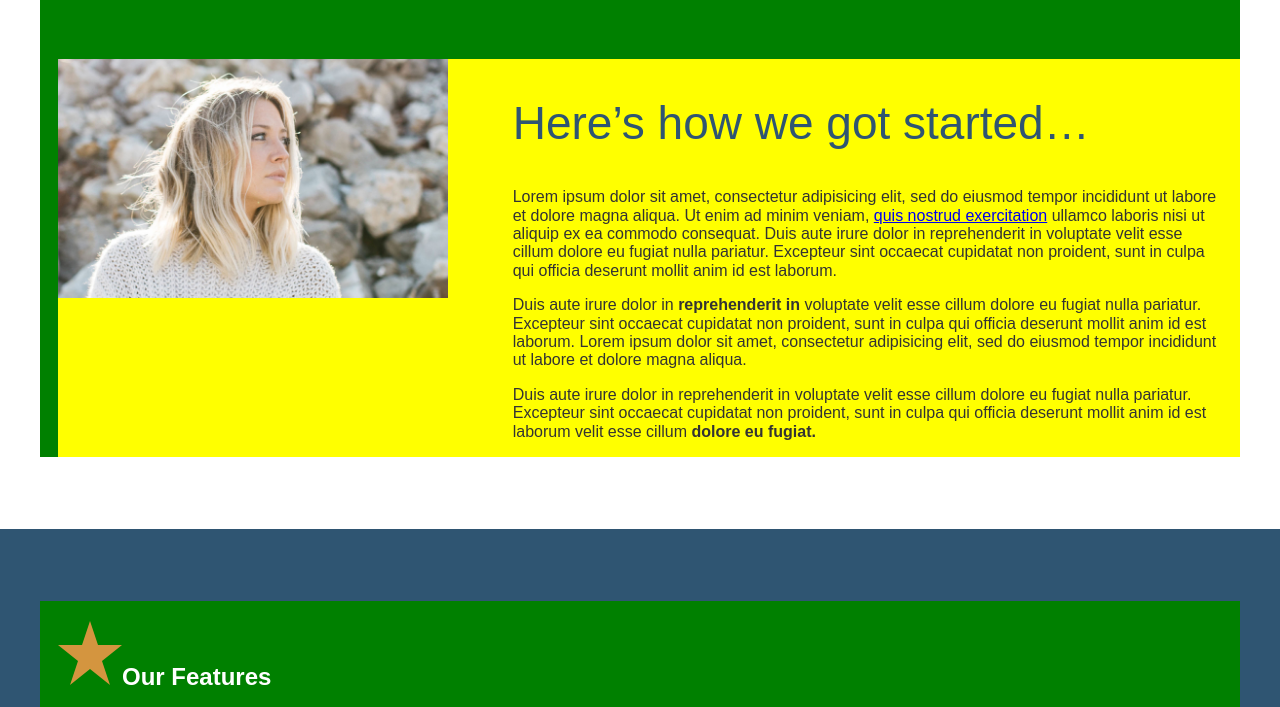
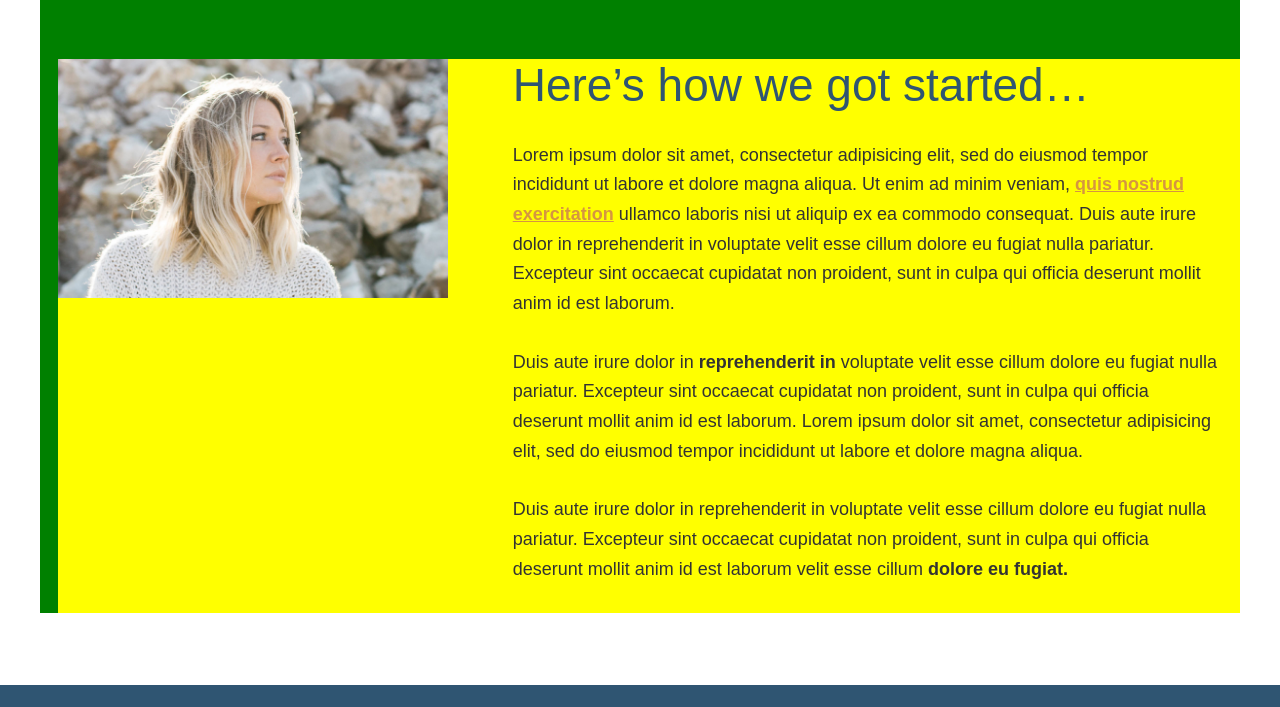
Before and after one commit to Cnfc/travel-site, a website: page app/index.html in a window 1280 px wide. Shown: the part 1469-2176 px from the top of the page. Drawn offline with Linux system fonts and the light colour scheme.

Commit message:
second part done geneting

```diff
--- a/app/assets/styles/base/_global.css
+++ b/app/assets/styles/base/_global.css
@@ -12,3 +12,7 @@ img {
 * {
   box-sizing: border-box;
 }
+
+a {
+  color: $mainOrange;
+}
--- /dev/null
+++ b/app/assets/styles/modules/_generic-content-container.css
@@ -0,0 +1,16 @@
+.generic-content-container {
+
+  p {
+    line-height: 1.65;
+    margin: 1.8rem 0;
+
+    @mixin atSmall {
+      font-size: 1.125rem;
+    }
+  }
+
+  p a {
+    font-weight: 700;
+
+  }
+}
--- a/app/assets/styles/modules/_headline.css
+++ b/app/assets/styles/modules/_headline.css
@@ -41,6 +41,10 @@ font-size: 1.9rem;
   &--b-margin-large {
     margin-bottom: 1.6em;
   }
+
+  &--no-t-margin {
+    margin: 0;
+  }
 }
 
 
--- a/app/assets/styles/styles.css
+++ b/app/assets/styles/styles.css
@@ -1,10 +1,11 @@
 @import "normalize.css";
-@import "base/_global";
 @import "base/_variables";
 @import "base/_mixins";
+@import "base/_global";
 @import "modules/_large-hero";
 @import "modules/_btn";
 @import "modules/_wrapper";
 @import "modules/_page-section";
 @import "modules/_headline";
 @import "modules/_row";
+@import "modules/_generic-content-container";
--- a/app/index.html
+++ b/app/index.html
@@ -48,7 +48,7 @@
       </div>
 
       <div class="row row--gutters">
-        <div class="row__medium-4 row__medium-4--larger">
+        <div class="row__medium-4 row__medium-4--larger row__b-margin-medium">
           <picture>
             <sourse sizes="404px" srcset="assets/images/out-start-i.jpg 404w, assets/images/out-start-hi-dpi.jpg 808w" media="(min-width: 1020px)">
             <sourse sizes="320px" srcset="assets/images/out-start-portait.jpg 382, assets/images/out-start-portait-hi-dpi.jpg 764w" media="(min-width: 800px)">
@@ -57,11 +57,14 @@
         </div>
 
         <div class="row__medium-8 row__medium-8--smaller">
-          <h2 class="headline headline--no-t-margin">Here&rsquo;s how we got started&hellip;</h2>
-          <p>Lorem ipsum dolor sit amet, consectetur adipisicing elit, sed do eiusmod tempor incididunt ut labore et dolore magna aliqua. Ut enim ad minim veniam, <a href="#">quis nostrud exercitation</a> ullamco laboris nisi ut aliquip ex ea commodo consequat. Duis aute irure dolor in reprehenderit in voluptate velit esse cillum dolore eu fugiat nulla pariatur. Excepteur sint occaecat cupidatat non proident, sunt in culpa qui officia deserunt mollit anim id est laborum.</p>
-          <p>Duis aute irure dolor in <strong>reprehenderit in</strong> voluptate velit esse cillum dolore eu fugiat nulla pariatur. Excepteur sint occaecat cupidatat non proident, sunt in culpa qui officia deserunt mollit anim id est laborum. Lorem ipsum dolor sit amet, consectetur adipisicing elit, sed do eiusmod tempor incididunt ut labore et dolore magna aliqua.</p>
-          <p>Duis aute irure dolor in reprehenderit in voluptate velit esse cillum dolore eu fugiat nulla pariatur. Excepteur sint occaecat cupidatat non proident, sunt in culpa qui officia deserunt mollit anim id est laborum velit esse cillum <strong>dolore eu fugiat.</strong></p>
+          <div class="generic-content-container">
+            <h2 class="headline headline--no-t-margin">Here&rsquo;s how we got started&hellip;</h2>
+            <p>Lorem ipsum dolor sit amet, consectetur adipisicing elit, sed do eiusmod tempor incididunt ut labore et dolore magna aliqua. Ut enim ad minim veniam, <a href="#">quis nostrud exercitation</a> ullamco laboris nisi ut aliquip ex ea commodo consequat. Duis aute irure dolor in reprehenderit in voluptate velit esse cillum dolore eu fugiat nulla pariatur. Excepteur sint occaecat cupidatat non proident, sunt in culpa qui officia deserunt mollit anim id est laborum.</p>
+            <p>Duis aute irure dolor in <strong>reprehenderit in</strong> voluptate velit esse cillum dolore eu fugiat nulla pariatur. Excepteur sint occaecat cupidatat non proident, sunt in culpa qui officia deserunt mollit anim id est laborum. Lorem ipsum dolor sit amet, consectetur adipisicing elit, sed do eiusmod tempor incididunt ut labore et dolore magna aliqua.</p>
+            <p>Duis aute irure dolor in reprehenderit in voluptate velit esse cillum dolore eu fugiat nulla pariatur. Excepteur sint occaecat cupidatat non proident, sunt in culpa qui officia deserunt mollit anim id est laborum velit esse cillum <strong>dolore eu fugiat.</strong></p>
+          </div>
         </div>
+
       </div>
     </div>
   </div>
--- a/app/temp/styles/styles.css
+++ b/app/temp/styles/styles.css
@@ -465,6 +465,10 @@ img {
           box-sizing: border-box;
 }
 
+a {
+  color: #d59541;
+}
+
 .large-hero {
   border-bottom: 10px solid #2f5572;
   position: relative;
@@ -662,6 +666,10 @@ font-size: 1.9rem;
     margin-bottom: 1.6em;
   }
 
+.headline--no-t-margin {
+    margin: 0;
+  }
+
 /*
 <picture>
   <source sizes="404px" srcset="assets/images/our-start.jpg 404w, assets/images/our-start-hi-dpi.jpg 808w" media="(min-width: 1020px)">
@@ -684,11 +692,21 @@ font-size: 1.9rem;
     padding-right: 65px;
   }
 
+.row--row__b-margin-medium{
+    margin-bottom: 1rem;
+
+  }
+
 .row--gutters {
     margin-right: -65px;
   }
 
 @media (min-width: 800px) {
+
+    .row--row__b-margin-medium{
+      margin-bottom: 0;
+    }
+
     .row__medium-4 {
       float: left;
       width: 33.33%;
@@ -707,3 +725,20 @@ font-size: 1.9rem;
       width: 63%;
     }
   }
+
+.generic-content-container p {
+    line-height: 1.65;
+    margin: 1.8rem 0;
+  }
+
+@media (min-width: 530px) {
+
+.generic-content-container p {
+      font-size: 1.125rem
+  }
+  }
+
+.generic-content-container p a {
+    font-weight: 700;
+
+  }
```
Also changed, not shown: app/assets/styles/modules/_row.css (+10 -0 lines).
